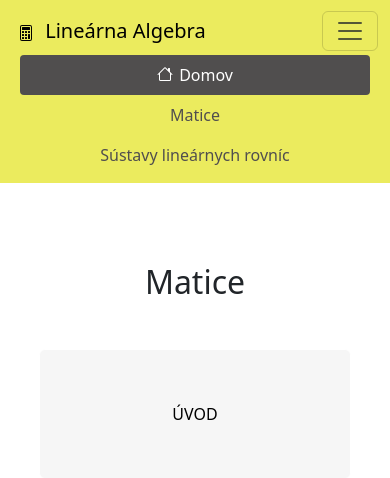
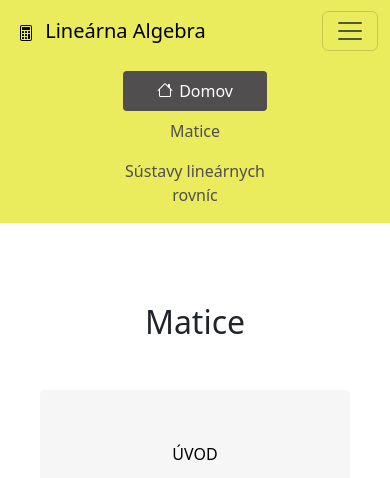
Before and after one commit to MarekBs/BP2023, a PHP site: page / in a window 390 px wide, after a click that opens the changed part. Shown: the top 478 px of the page. Run offline with PHP 8.4, Linux system fonts and the light colour scheme; some libraries are stand-ins or nearby versions.

Commit message:
adjusted more styles for mobile nav

```diff
--- a/linearnaAlgebra/style.css
+++ b/linearnaAlgebra/style.css
@@ -70,6 +70,15 @@ main {
     text-align: center;
   }
 }
+@media screen and (max-width: 991px) {
+  .nav-item {
+    width: 10rem;
+    margin: auto;
+  }
+  .navbar-nav {
+    margin-top: 1rem;
+  }
+}
 
 @media screen and (max-width: 380px) {
   .bi-calculator {
```
